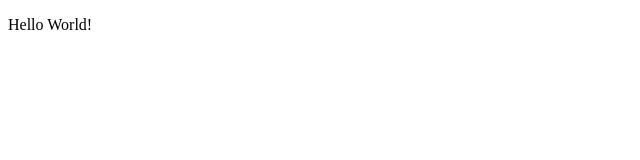
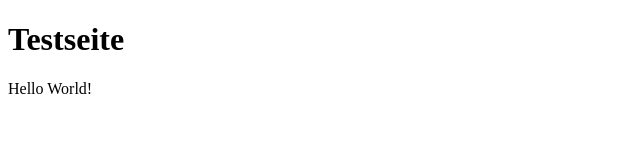
Before and after one commit to sam-kws/sammys-website, a plain HTML site: page index.html in a window 1280 px wide. Shown: the whole page, without its empty margins (0-640 px from the left). Drawn offline with Linux system fonts and the light colour scheme.

Commit message:
Überschrift hinzugefügt

```diff
--- a/index.html
+++ b/index.html
@@ -9,6 +9,7 @@
 </head>
 
 <body>
+    <h1>Testseite</h1>
     <p>Hello World!</p>
 </body>
 </html>
```
